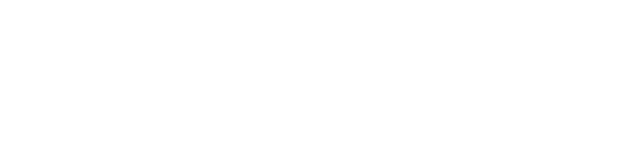
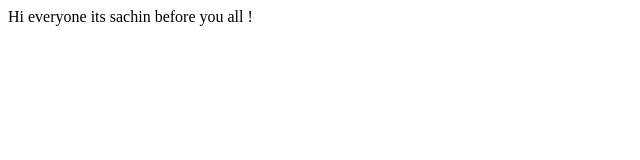
Before and after one commit to SachinPratapSingh889/newrepo, a plain HTML site: page index.html in a window 1280 px wide. Shown: the whole page, without its empty margins (0-640 px from the left). Drawn offline with Linux system fonts and the light colour scheme.

Commit message:
Update index.html

```diff
--- a/index.html
+++ b/index.html
@@ -7,6 +7,6 @@
     <title>Learning Github</title>
 </head>
 <body>
-
+       Hi everyone its sachin before you all !
 </body>
 </html>
```
